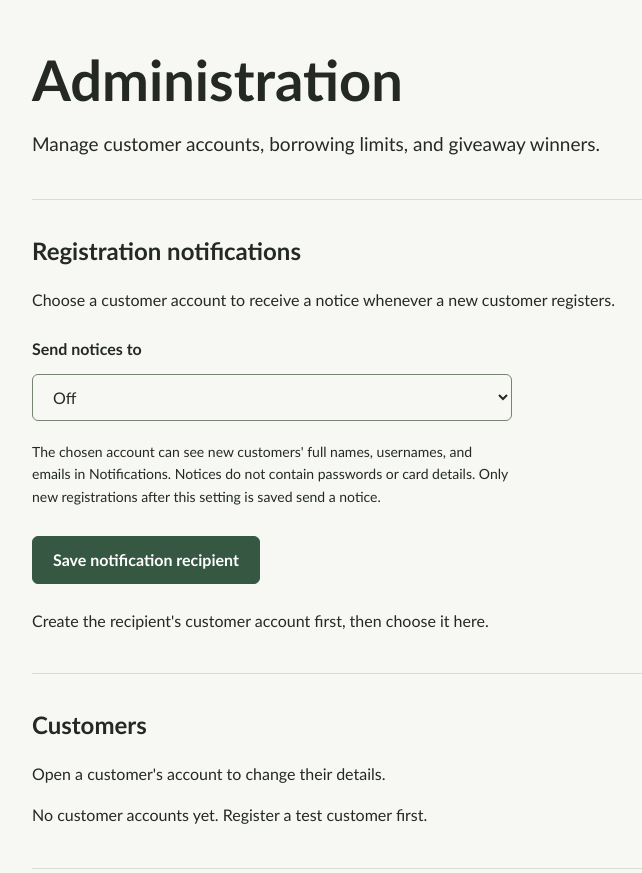
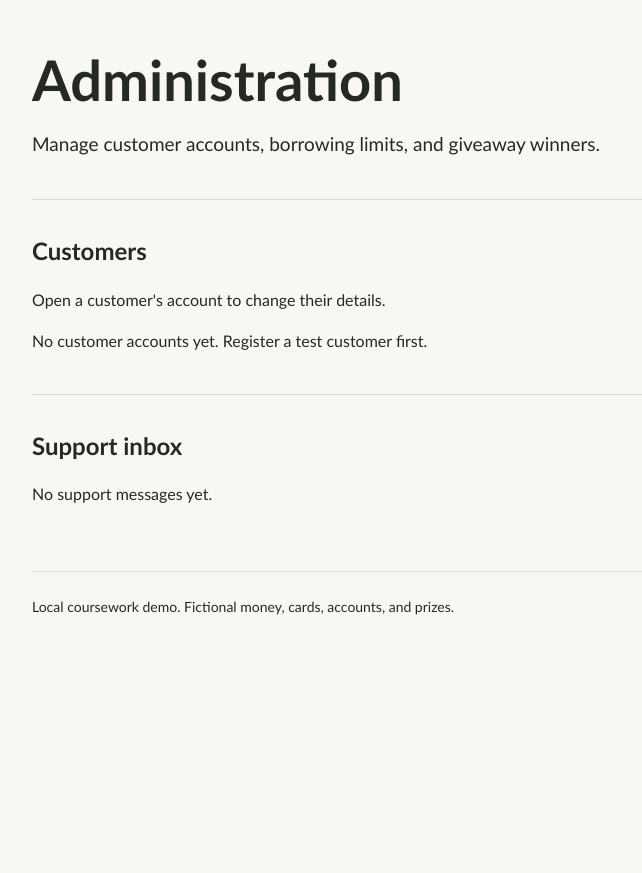
Before and after one commit to Melloww-png/local-bank-cw2, a Flask app: template vulnerable/templates/admin.html in a window 1280 px wide. Shown: the part 87-960 px from the top of the page, without its empty margins (68-710 px from the left). After the commit the page ends 702 px from the top, so only its background shows below. Run offline with Flask 3, Linux system fonts and the light colour scheme; the template is opened without the code that fills it, so the values that code supplies are empty.

Commit message:
deleted notif

```diff
--- a/vulnerable/app.py
+++ b/vulnerable/app.py
@@ -52,8 +52,7 @@ def ensure_demo_card(db, user_id):
         return existing
 
     for _ in range(20):
-        # 0000 is a demo prefix. Deliberately fail the Luhn checksum so this
-        # number cannot be mistaken for a usable payment card.
+        # 0000 is a demo prefix. Deliberately fail the Luhn checksum.
         stem = "0000" + "".join(
             str(secrets.randbelow(10)) for _ in range(11)
         )
@@ -88,28 +87,6 @@ def ensure_demo_card(db, user_id):
             ).fetchone()
 
     raise RuntimeError("Could not allocate a unique demo card.")
-
-
-def notify_registration(db, registrant_id, username, full_name, email):
-    # Only the administrator's saved recipient receives these profile details.
-    # Passwords and demo card credentials are never copied into notifications.
-    setting = db.execute(
-        "SELECT recipient_id FROM registration_settings WHERE id = 1"
-    ).fetchone()
-
-    if setting is not None and setting["recipient_id"] is not None:
-        db.execute(
-            """INSERT INTO registration_notifications
-               (recipient_id, registrant_id, username, full_name, email)
-               VALUES (?, ?, ?, ?, ?)""",
-            (
-                setting["recipient_id"],
-                registrant_id,
-                username,
-                full_name,
-                email,
-            ),
-        )
 
 
 def init_db():
@@ -164,32 +141,6 @@ def init_db():
                 ),
                 created_at TEXT NOT NULL DEFAULT CURRENT_TIMESTAMP
             );
-
-            CREATE TABLE IF NOT EXISTS registration_settings (
-                id INTEGER PRIMARY KEY CHECK (id = 1),
-                recipient_id INTEGER
-                    REFERENCES users(id) ON DELETE SET NULL
-            );
-
-            CREATE TABLE IF NOT EXISTS registration_notifications (
-                id INTEGER PRIMARY KEY AUTOINCREMENT,
-                recipient_id INTEGER NOT NULL
-                    REFERENCES users(id) ON DELETE CASCADE,
-                registrant_id INTEGER NOT NULL
-                    REFERENCES users(id) ON DELETE CASCADE,
-                username TEXT NOT NULL,
-                full_name TEXT NOT NULL,
-                email TEXT NOT NULL,
-                is_read INTEGER NOT NULL DEFAULT 0
-                    CHECK (is_read IN (0, 1)),
-                created_at TEXT NOT NULL DEFAULT CURRENT_TIMESTAMP
-            );
-
-            CREATE INDEX IF NOT EXISTS registration_inbox_index
-            ON registration_notifications (recipient_id, is_read, id);
-
-            INSERT OR IGNORE INTO registration_settings (id, recipient_id)
-            VALUES (1, NULL);
         """)
 
         # Add new fields without replacing existing customer records.
@@ -221,7 +172,6 @@ def init_db():
                 "loan_limit_override_cents INTEGER"
             )
 
-        # Find the administrator using the requested username.
         admin = db.execute(
             "SELECT * FROM users WHERE username = ? AND role = 'admin'",
             (ADMIN_USERNAME,),
@@ -283,7 +233,6 @@ def init_db():
         """)
 
         # Backfill old customers without resetting their accounts or cards.
-        # Backfilling does not send notices for existing accounts.
         missing_cards = db.execute("""
             SELECT u.id FROM users u
             LEFT JOIN demo_cards c ON c.user_id = u.id
@@ -299,7 +248,6 @@ def init_db():
 @app.before_request
 def load_user():
     g.user = None
-    g.registration_unread_count = 0
 
     if request.endpoint == "static" or "user_id" not in session:
         return
@@ -315,13 +263,6 @@ def load_user():
             "SELECT * FROM users WHERE id = ?",
             (session["user_id"],),
         ).fetchone()
-
-        if g.user is not None:
-            g.registration_unread_count = db.execute(
-                """SELECT COUNT(*) FROM registration_notifications
-                   WHERE recipient_id = ? AND is_read = 0""",
-                (g.user["id"],),
-            ).fetchone()[0]
 
     if g.user is None:
         session.clear()
@@ -420,10 +361,7 @@ def register():
         error = None
 
         if not re.fullmatch(r"[A-Za-z0-9_]{3,32}", username):
-            error = (
-                "Use 3–32 letters, numbers, or underscores "
-                "for your username."
-            )
+            error = "Use 3–32 letters, numbers, or underscores for your username."
 
         elif username.lower() in (ADMIN_USERNAME.lower(), "lab_admin"):
             error = "That username is reserved."
@@ -465,15 +403,6 @@ def register():
                     )
 
                     ensure_demo_card(db, cursor.lastrowid)
-
-                    notify_registration(
-                        db,
-                        cursor.lastrowid,
-                        username,
-                        full_name,
-                        email,
-                    )
-
                     db.commit()
 
             except sqlite3.IntegrityError:
@@ -600,37 +529,6 @@ def search():
         query=query,
         show_lab_details=show_lab_details,
     )
-
-
-@app.get("/notifications")
-@login_required
-def notifications():
-    with closing(get_db_connection()) as db:
-        notices = db.execute(
-            """SELECT * FROM registration_notifications
-               WHERE recipient_id = ? ORDER BY id DESC""",
-            (g.user["id"],),
-        ).fetchall()
-
-    return render_template("notifications.html", notices=notices)
-
-
-@app.post("/notifications/<int:notification_id>/read")
-@login_required
-def mark_notification_read(notification_id):
-    with closing(get_db_connection()) as db:
-        cursor = db.execute(
-            """UPDATE registration_notifications SET is_read = 1
-               WHERE id = ? AND recipient_id = ?""",
-            (notification_id, g.user["id"]),
-        )
-
-        if cursor.rowcount == 0:
-            abort(404)
-
-        db.commit()
-
-    return redirect(url_for("notifications"), code=303)
 
 
 @app.route("/transfer", methods=["GET", "POST"])
@@ -938,10 +836,6 @@ def admin():
             ORDER BY m.id DESC
         """).fetchall()
 
-        registration_setting = db.execute(
-            "SELECT recipient_id FROM registration_settings WHERE id = 1"
-        ).fetchone()
-
     customers = []
 
     for row in customer_rows:
@@ -961,48 +855,7 @@ def admin():
         "admin.html",
         customers=customers,
         messages=messages,
-        registration_recipient_id=registration_setting["recipient_id"],
     )
-
-
-@app.post("/admin/registration-recipient")
-@admin_required
-def set_registration_recipient():
-    value = request.form.get("recipient_id", "").strip()
-    recipient_id = None
-
-    if value:
-        if not re.fullmatch(r"[0-9]{1,12}", value):
-            flash("Choose a customer account from the list.")
-            return redirect(url_for("admin"), code=303)
-
-        recipient_id = int(value)
-
-    with closing(get_db_connection()) as db:
-        if recipient_id is not None:
-            customer = db.execute(
-                "SELECT id FROM users WHERE id = ? AND role = 'customer'",
-                (recipient_id,),
-            ).fetchone()
-
-            if customer is None:
-                flash("Choose an existing customer account.")
-                return redirect(url_for("admin"), code=303)
-
-        db.execute(
-            "UPDATE registration_settings SET recipient_id = ? WHERE id = 1",
-            (recipient_id,),
-        )
-
-        db.commit()
-
-    flash(
-        "Registration notifications turned off."
-        if recipient_id is None
-        else "Registration notification recipient saved."
-    )
-
-    return redirect(url_for("admin"), code=303)
 
 
 @app.post("/admin/customers/<int:user_id>/update")
--- a/vulnerable/templates/admin.html
+++ b/vulnerable/templates/admin.html
@@ -8,55 +8,6 @@
 <p class="intro">
     Manage customer accounts, borrowing limits, and giveaway winners.
 </p>
-
-<section aria-labelledby="registration-heading">
-    <h2 id="registration-heading">Registration notifications</h2>
-
-    <p>
-        Choose a customer account to receive a notice whenever
-        a new customer registers.
-    </p>
-
-    <form class="form"
-          method="POST"
-          action="{{ url_for('set_registration_recipient') }}">
-
-        <label for="registration-recipient">Send notices to</label>
-
-        <select id="registration-recipient" name="recipient_id">
-            <option value=""
-                    {% if registration_recipient_id is none %}selected{% endif %}>
-                Off
-            </option>
-
-            {% for customer in customers %}
-                <option value="{{ customer.id }}"
-                        {% if registration_recipient_id == customer.id %}selected{% endif %}>
-                    {{ customer.username }} —
-                    {{ customer.full_name or 'Name not added' }}
-                </option>
-            {% endfor %}
-        </select>
-
-        <p class="muted">
-            The chosen account can see new customers' full names,
-            usernames, and emails in Notifications.
-            Notices do not contain passwords or card details.
-            Only new registrations after this setting is saved send a notice.
-        </p>
-
-        <button class="button" type="submit">
-            Save notification recipient
-        </button>
-    </form>
-
-    {% if not customers %}
-        <p>
-            Create the recipient's customer account first,
-            then choose it here.
-        </p>
-    {% endif %}
-</section>
 
 <section>
     <h2>Customers</h2>
@@ -230,7 +181,7 @@
             <h3>{{ message.username }}</h3>
             <p class="muted">{{ message.created_at }} UTC</p>
 
-            {# V5: Disables escaping for a customer-controlled message. #}
+            {# V5: Deliberate stored XSS for the coursework demo. #}
             <div>{{ message.body | safe }}</div>
         </article>
     {% else %}
--- a/vulnerable/templates/base.html
+++ b/vulnerable/templates/base.html
@@ -18,16 +18,6 @@
                 <a href="{{ url_for('transfer') }}">Transfer</a>
                 <a href="{{ url_for('profile') }}">Profile</a>
                 <a href="{{ url_for('support') }}">Support</a>
-
-                <a href="{{ url_for('notifications') }}">
-                    Notifications
-                    {% if g.registration_unread_count %}
-                        <span class="badge"
-                              aria-label="{{ g.registration_unread_count }} unread">
-                            {{ g.registration_unread_count }}
-                        </span>
-                    {% endif %}
-                </a>
 
                 {% if g.user.role == 'customer' %}
                     <a href="{{ url_for('giveaway') }}">Cruise giveaway</a>
```
Also changed, not shown: vulnerable/templates/notifications.html (deleted, +0 -54 lines).
